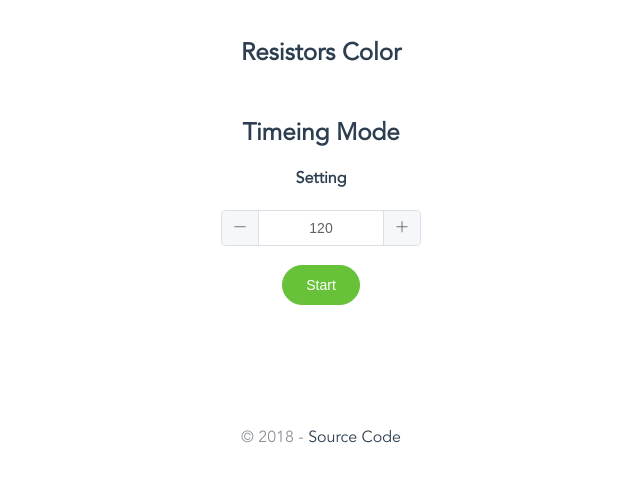
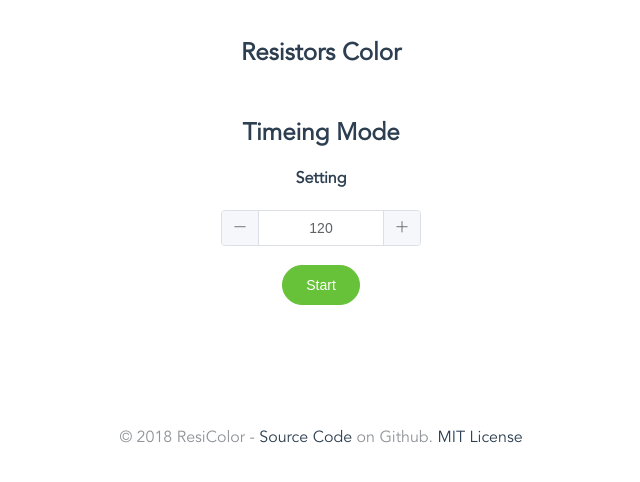
Before and after one commit to wilicw/resicolor, a Vue app: page /resicolor/timeing in a window 1280 px wide. Shown: the top 482 px of the page, without its empty margins (319-959 px from the left). Built offline with nearby package versions, Linux system fonts and the light colour scheme.

Commit message:
add footer

```diff
--- a/src/App.vue
+++ b/src/App.vue
@@ -17,7 +17,7 @@
     </el-container>
     <br>
     <br>
-    <p class="copyright">© 2018 - <a class="menu" href="https://github.com/wilicw/resicolor">Source Code</a></p>
+    <p class="copyright">© 2018 ResiColor - <a class="menu" href="https://github.com/wilicw/resicolor">Source Code</a> on Github. <a class="menu" href="https://opensource.org/licenses/MIT">MIT License</a></p>
   </div>
 </template>
 
```
Also changed, not shown: package.json (+7 -5 lines), 2 other files (tests, documents, lock files or other folders).
